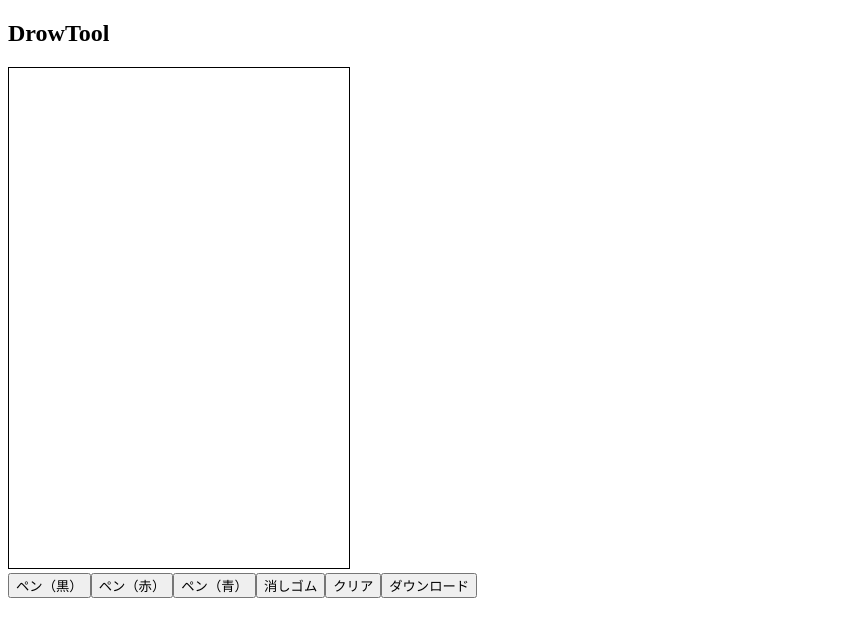
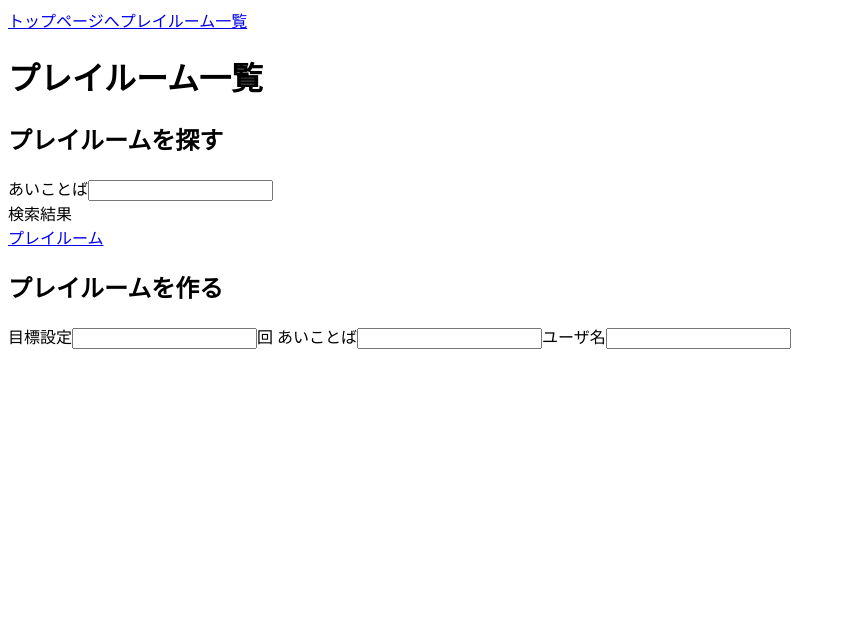
Before and after one commit to teritamas/super-picture-shiritori, a Nuxt app: page /playroomList in a window 1280 px wide. Shown: the top 636 px of the page, without its empty margins (0-846 px from the left). Built offline with nearby package versions, Linux system fonts and the light colour scheme.

Commit message:
[追加]トップ画面と一覧画面作成

```diff
--- a/app.vue
+++ b/app.vue
@@ -1,5 +1,5 @@
 <template>
-  <div>
-    <DrawTool />
-  </div>
+  <nuxt-link to="/">トップページへ</nuxt-link>
+  <nuxt-link to="/playroomList">プレイルーム一覧</nuxt-link>
+  <NuxtPage />
 </template>
--- a/components/DrawTool.vue
+++ b/components/DrawTool.vue
@@ -40,11 +40,6 @@ export default {
       lastPos: this.mousePos,
     };
   },
-  //  computed: {
-  //    lastPos() {
-  //      return this.mousePos;
-  //    },
-  //  },
   mounted() {
     this.canvas = document.querySelector("#myCanvas");
     this.context = this.canvas.getContext("2d");
--- /dev/null
+++ b/pages/index.vue
@@ -0,0 +1,3 @@
+<template>
+  <h1>超絵しりとり！！！</h1>
+</template>
--- /dev/null
+++ b/pages/playroom/[roomId].vue
@@ -0,0 +1,5 @@
+<template>
+  <div>
+    <DrawTool />
+  </div>
+</template>
--- /dev/null
+++ b/pages/playroomList.vue
@@ -0,0 +1,16 @@
+<template>
+  <h1>プレイルーム一覧</h1>
+  <h2>プレイルームを探す</h2>
+  <label for="aikotoba">あいことば</label>
+  <input class="" type="text" />
+  <div>検索結果</div>
+  <a href="/playroom/2">プレイルーム</a>
+
+  <h2>プレイルームを作る</h2>
+  <label for="mokuhyou">目標設定</label>
+  <input class="" type="text" />回
+  <label for="aikotoba">あいことば</label>
+  <input class="" type="text" />
+  <label for="user_id">ユーザ名</label>
+  <input class="" type="text" />
+</template>
```
